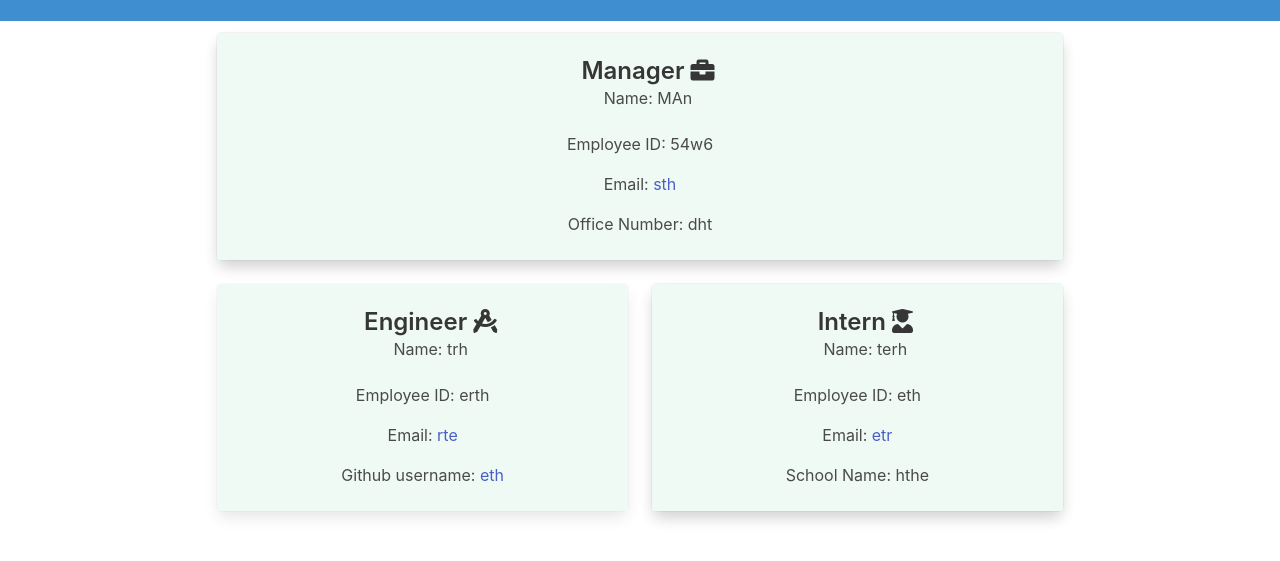
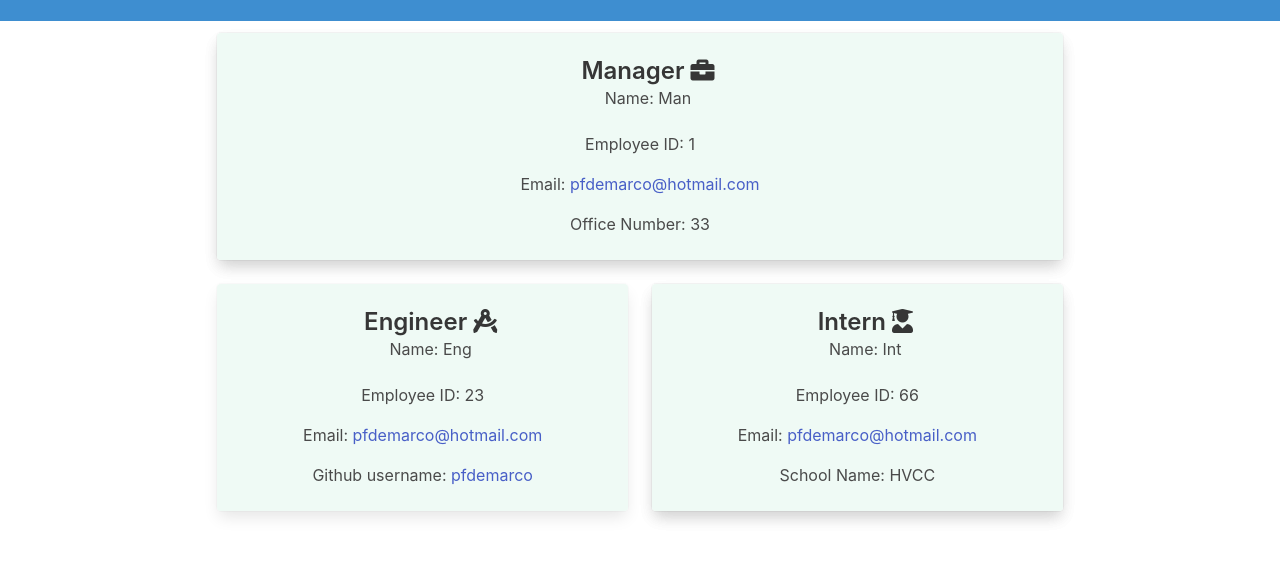
Before and after one commit to pfdemarco/Team-Profile-Generator, a website: page main.html in a window 1280 px wide. Shown: the part 63-624 px from the top of the page. Drawn offline with nearby package versions, Linux system fonts and the light colour scheme.

```diff
--- a/main.html
+++ b/main.html
@@ -8,9 +8,16 @@
     <link rel="stylesheet" href="https://use.fontawesome.com/releases/v5.15.2/css/all.css" integrity="sha384-vSIIfh2YWi9wW0r9iZe7RJPrKwp6bG+s9QZMoITbCckVJqGCCRhc+ccxNcdpHuYu" crossorigin="anonymous">
     <link rel="stylesheet" href="https://cdn.jsdelivr.net/npm/bulma@0.9.1/css/bulma.min.css">
     <title>The Dream Team</title>
+
+    <!--style>
+      body{
+        background-image: url('team.jpg');
+      }
+    </style-->
   </head>
 
   <body>
+
     <section class="hero is-small is-info mb-3">
       <div class="hero-body">
         <h1 class="title has-text-centered has-text-grey-darker has-text">
@@ -32,14 +39,14 @@
       </div>
       <div class="media-content">
         <p class="title is-4">Manager <i class="fas fa-briefcase"></i></p>
-        <p class="subtitle is-6">Name: MAn</p>
+        <p class="subtitle is-6">Name: Man</p>
       </div>
     </div>
 
     <div class="content">
-      <p>Employee ID: 54w6</p>
-      <p>Email: <a target="_blank" href="mailto:sth">sth</a></p>
-      <p>Office Number: dht</p>
+      <p>Employee ID: 1</p>
+      <p>Email: <a target="_blank" href="mailto:pfdemarco@hotmail.com">pfdemarco@hotmail.com</a></p>
+      <p>Office Number: 33</p>
     </div>
   </div>
   </div>
@@ -57,14 +64,14 @@
       </div>
       <div class="media-content">
         <p class="title is-4">Engineer <i class="fas fa-drafting-compass"></i></p>
-        <p class="subtitle is-6">Name: trh</p>
+        <p class="subtitle is-6">Name: Eng</p>
       </div>
     </div>
 
     <div class="content">
-      <p>Employee ID: erth</p>
-      <p>Email: <a target="_blank" href="mailto:rte">rte</a></p>
-      <p>Github username: <a target="_blank" href="https://github.com/eth">eth</a></p>
+      <p>Employee ID: 23</p>
+      <p>Email: <a target="_blank" href="mailto:pfdemarco@hotmail.com">pfdemarco@hotmail.com</a></p>
+      <p>Github username: <a target="_blank" href="https://github.com/pfdemarco">pfdemarco</a></p>
     </div>
   </div>
   </div>
@@ -81,14 +88,14 @@
       </div>
       <div class="media-content">
         <p class="title is-4">Intern <i class="fas fa-user-graduate"></i></p>
-        <p class="subtitle is-6">Name: terh</p>
+        <p class="subtitle is-6">Name: Int</p>
       </div>
     </div>
 
     <div class="content">
-      <p>Employee ID: eth</p>
-      <p>Email: <a target="_blank" href="mailto:etr">etr</a></p>
-      <p>School Name: hthe</p>
+      <p>Employee ID: 66</p>
+      <p>Email: <a target="_blank" href="mailto:pfdemarco@hotmail.com">pfdemarco@hotmail.com</a></p>
+      <p>School Name: HVCC</p>
     </div>
   </div>
   </div>
--- a/src/Manager.js
+++ b/src/Manager.js
@@ -1,6 +1,6 @@
 const Employee = require("./Employee");
 
-class Manager extends Employee{
+class Manager extends Employee{//dont forget this need to extends to the parent then use super to inherit the properties from there
 
   constructor(name, id, email, officeNumber){
     super(name,id,email)
```
Also changed, not shown: index.js (+7 -0 lines), README.md, team.jpg (added).
